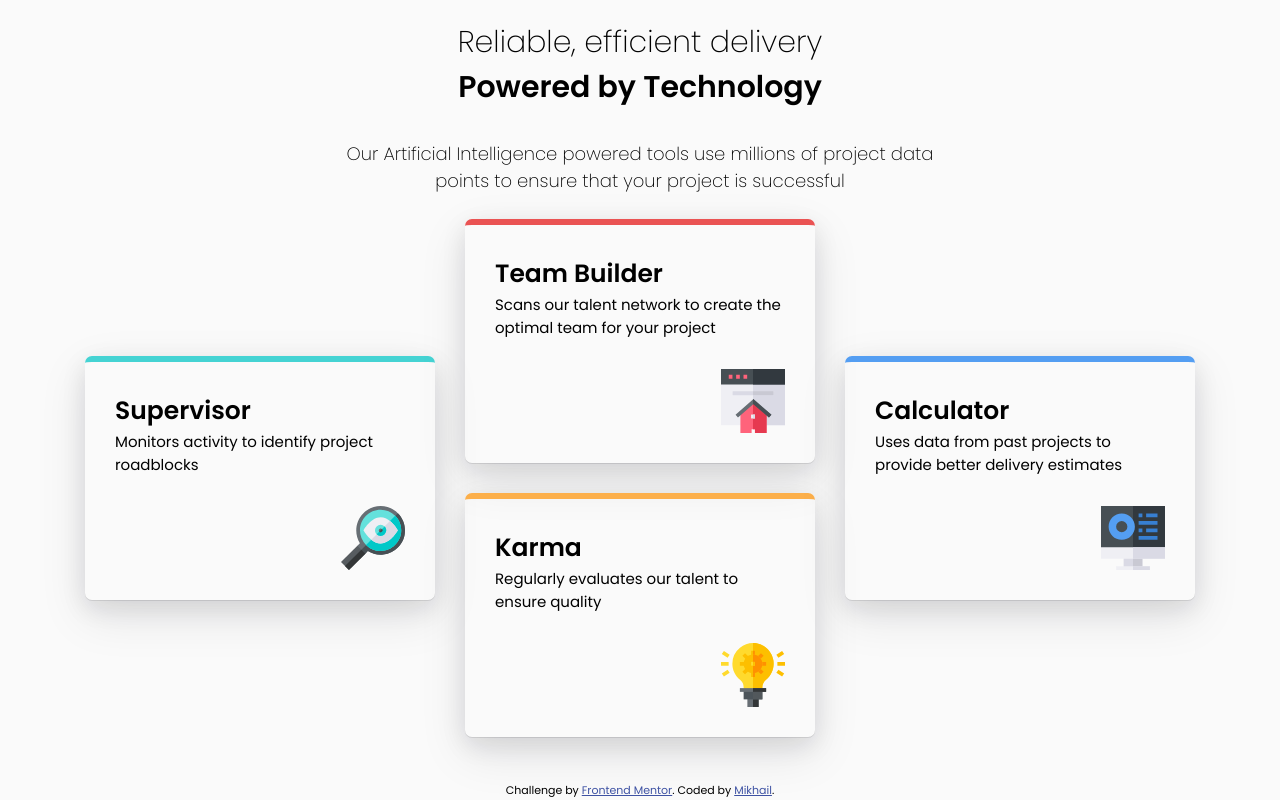
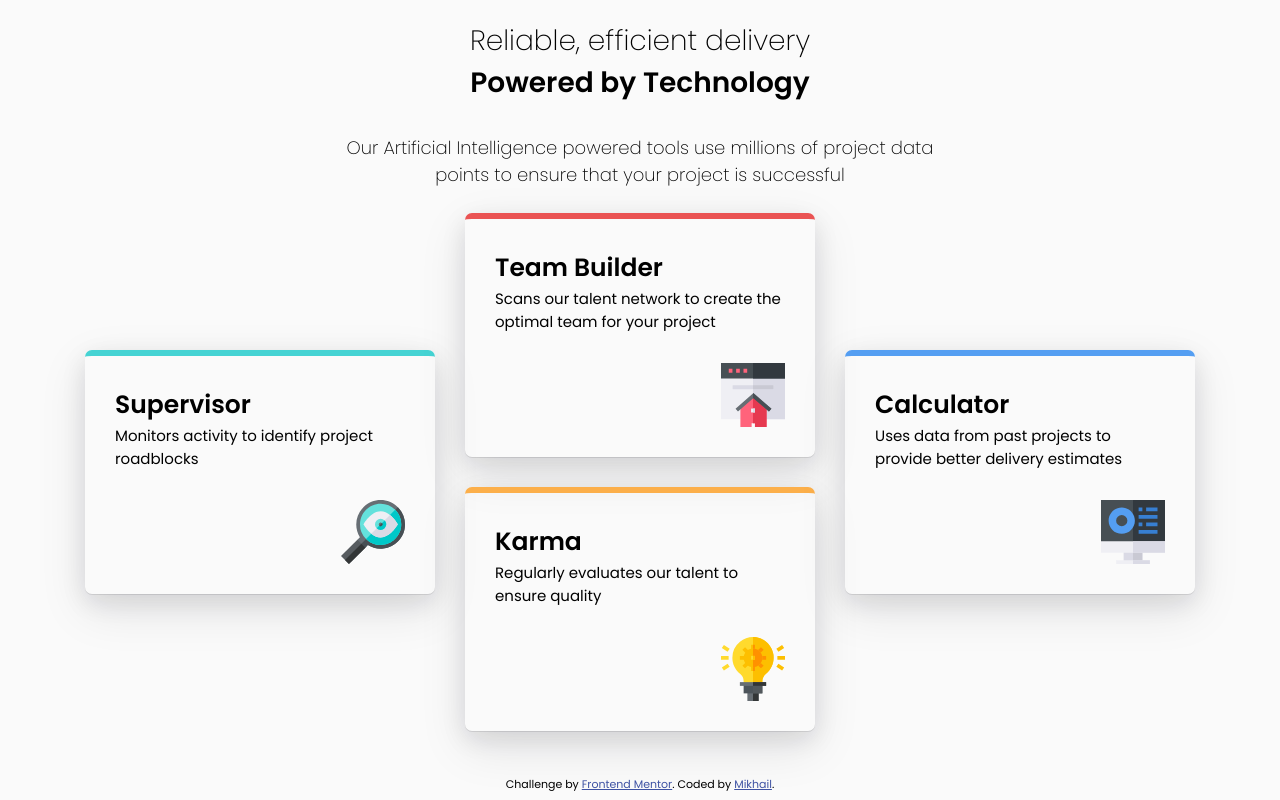
Before and after one commit to SovaMA/-Four-card-feature-section, a plain HTML site: page index.html in a window 1280 px wide. Drawn offline with Linux system fonts and the light colour scheme.

Commit message:
Last commit

```diff
--- a/index.html
+++ b/index.html
@@ -14,7 +14,7 @@
   </head>
   <body>
     <div class="container">
-      <header class="header">
+      <div class="header">
         <div class="header">
           <h1>Reliable, efficient delivery</h1>
           <h2>Powered by Technology</h2>
@@ -23,7 +23,7 @@
           Our Artificial Intelligence powered tools use millions of project data
           points to ensure that your project is successful
         </p>
-      </header>
+      </div>
       <main class="cards">
         <section class="card br-color--cyan">
           <article class="content">
--- a/style/style.css
+++ b/style/style.css
@@ -20,6 +20,7 @@ body {
   flex-direction: column;
   align-items: center;
   justify-content: center;
+  margin: 0 auto;
 }
 
 .header {
@@ -33,11 +34,12 @@ body {
 
 .header h1 {
   font-weight: 200;
+  font-size: 28px;
 }
 
 .header h2 {
   font-weight: 600;
-  font-size: 30px;
+  font-size: 28px;
   margin-bottom: 20px;
 }
 
```
Also changed, not shown: screenshot/Screenshot 2022-08-05 at 11.34.04.png (added), screenshot/Screenshot 2022-08-05 at 11.49.02.png (added), 2 other files.
